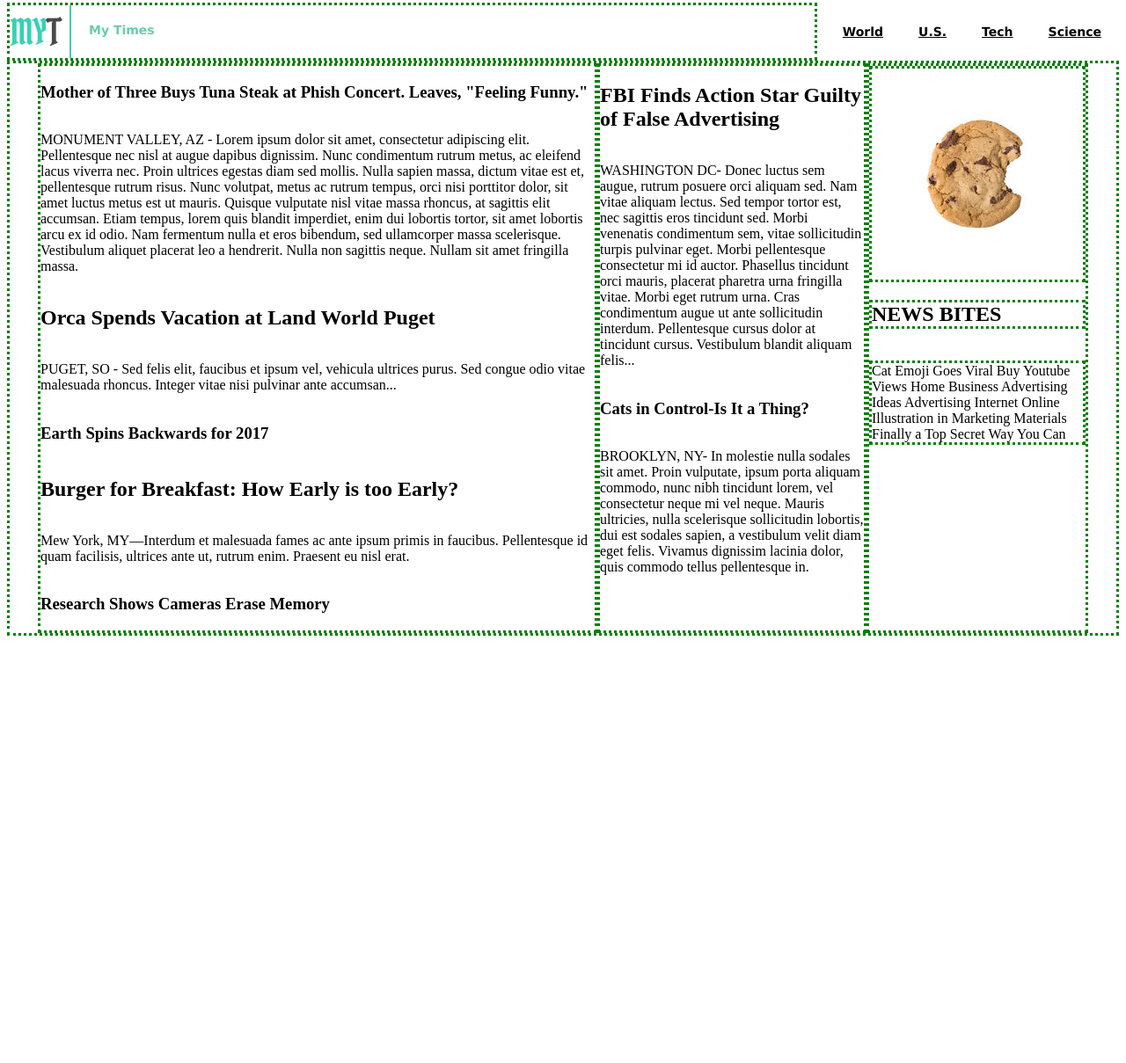
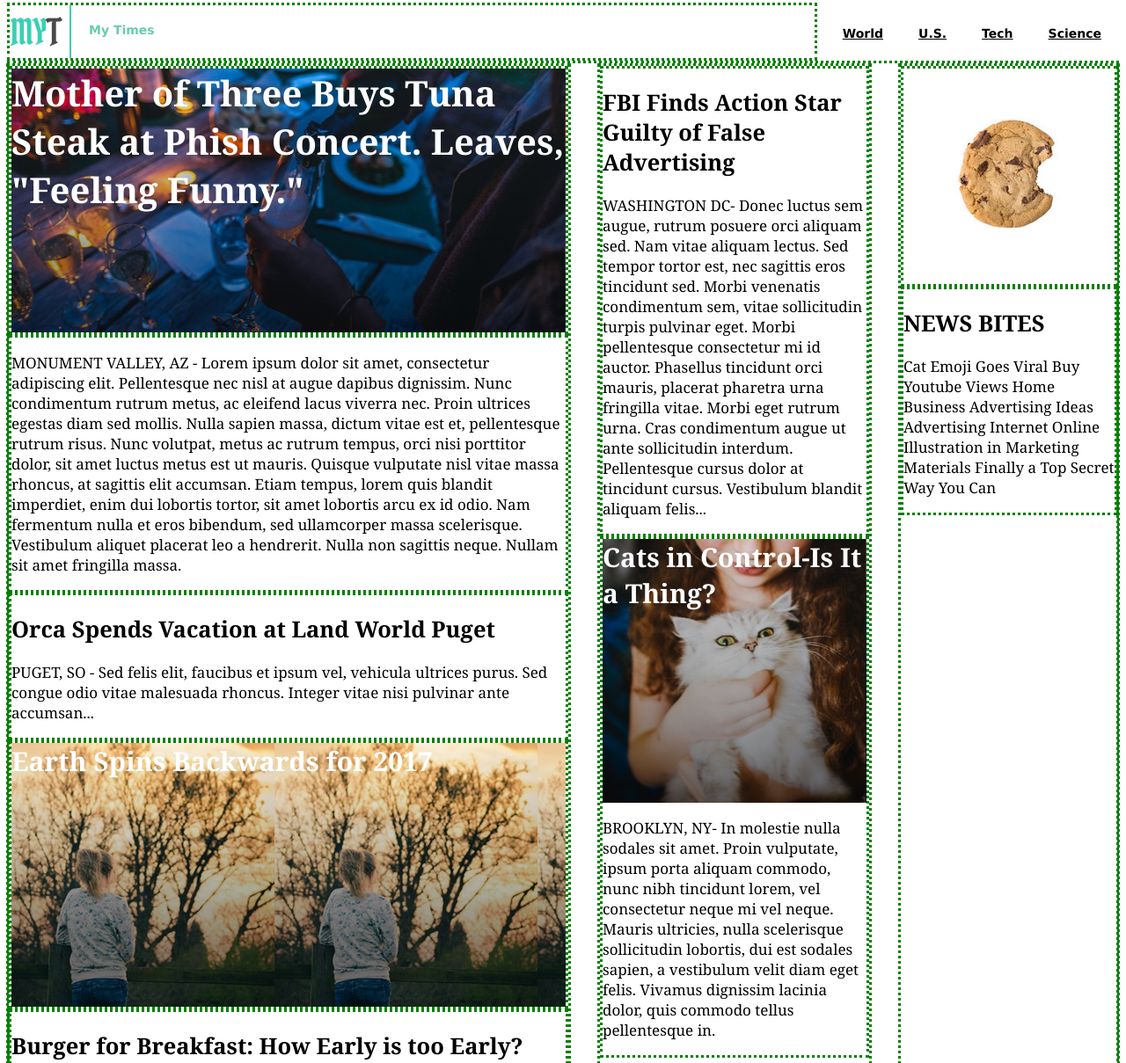
Before and after one commit to Oncosm144/MyTimes, a plain HTML site: page index.html in a window 1280 px wide. Shown: the part 5-1214 px from the top of the page at 88% size. Before the commit the page ends 800 px from the top, so only its background shows below. Drawn offline with Linux system fonts and the light colour scheme.

Commit message:
Add Images

```diff
--- a/index.html
+++ b/index.html
@@ -20,23 +20,46 @@
     </header>
     <div class="content">
       <div class="column">
-        <h3 class="large">Mother of Three Buys Tuna Steak at Phish Concert. Leaves, "Feeling Funny."</h3>
-        <p class="large">MONUMENT VALLEY, AZ - Lorem ipsum dolor sit amet, consectetur adipiscing elit. Pellentesque nec nisl at augue dapibus dignissim. Nunc condimentum rutrum metus, ac eleifend lacus viverra nec. Proin ultrices egestas diam sed mollis. Nulla sapien massa, dictum vitae est et, pellentesque rutrum risus. Nunc volutpat, metus ac rutrum tempus, orci nisi porttitor dolor, sit amet luctus metus est ut mauris. Quisque vulputate nisl vitae massa rhoncus, at sagittis elit accumsan. Etiam tempus, lorem quis blandit imperdiet, enim dui lobortis tortor, sit amet lobortis arcu ex id odio. Nam fermentum nulla et eros bibendum, sed ullamcorper massa scelerisque. Vestibulum aliquet placerat leo a hendrerit. Nulla non sagittis neque. Nullam sit amet fringilla massa.</p>
-        <h2 class="large">Orca Spends Vacation at Land World Puget</h2>
-        <p class="large">PUGET, SO - Sed felis elit, faucibus et ipsum vel, vehicula ultrices purus. Sed congue odio vitae malesuada rhoncus. Integer vitae nisi pulvinar ante accumsan...</p>
-        <h3 class="large">Earth Spins Backwards for 2017</h3>
-        <h2 class="large">Burger for Breakfast: How Early is too Early?</h2>
-        <p class="large">Mew York, MY—Interdum et malesuada fames ac ante ipsum primis in faucibus. Pellentesque id quam facilisis, ultrices ante ut, rutrum enim. Praesent eu nisl erat.</p>
-        <h3 class="large">Research Shows Cameras Erase Memory</h3></div>
+        <div class="large">
+          <h3 class="image" id="main">Mother of Three Buys Tuna Steak at Phish Concert. Leaves, "Feeling Funny."</h3>
+        </div>
+        <div class="large">
+          <p class>MONUMENT VALLEY, AZ - Lorem ipsum dolor sit amet, consectetur adipiscing elit. Pellentesque nec nisl at augue dapibus dignissim. Nunc condimentum rutrum metus, ac eleifend lacus viverra nec. Proin ultrices egestas diam sed mollis. Nulla sapien massa, dictum vitae est et, pellentesque rutrum risus. Nunc volutpat, metus ac rutrum tempus, orci nisi porttitor dolor, sit amet luctus metus est ut mauris. Quisque vulputate nisl vitae massa rhoncus, at sagittis elit accumsan. Etiam tempus, lorem quis blandit imperdiet, enim dui lobortis tortor, sit amet lobortis arcu ex id odio. Nam fermentum nulla et eros bibendum, sed ullamcorper massa scelerisque. Vestibulum aliquet placerat leo a hendrerit. Nulla non sagittis neque. Nullam sit amet fringilla massa.</p>
+        </div>
+        <div class="large">
+          <h2>Orca Spends Vacation at Land World Puget</h2>
+          <p>PUGET, SO - Sed felis elit, faucibus et ipsum vel, vehicula ultrices purus. Sed congue odio vitae malesuada rhoncus. Integer vitae nisi pulvinar ante accumsan...</p>
+        </div>
+        <div class="large">
+          <h3 class="image" id="fall">Earth Spins Backwards for 2017</h3>
+        </div>
+        <div class="large">
+          <h2>Burger for Breakfast: How Early is too Early?</h2>
+          <p>Mew York, MY—Interdum et malesuada fames ac ante ipsum primis in faucibus. Pellentesque id quam facilisis, ultrices ante ut, rutrum enim. Praesent eu nisl erat.</p>
+        </div>
+        <div class="large">
+          <h3 class="image" id="camera">Research Shows Cameras Erase Memory</h3>
+        </div>
+      </div>
       <div class="column">
-        <h2 class="medium">FBI Finds Action Star Guilty of False Advertising</h2>
-        <p class="medium">WASHINGTON DC- Donec luctus sem augue, rutrum posuere orci aliquam sed. Nam vitae aliquam lectus. Sed tempor tortor est, nec sagittis eros tincidunt sed. Morbi venenatis condimentum sem, vitae sollicitudin turpis pulvinar eget. Morbi pellentesque consectetur mi id auctor. Phasellus tincidunt orci mauris, placerat pharetra urna fringilla vitae. Morbi eget rutrum urna. Cras condimentum augue ut ante sollicitudin interdum. Pellentesque cursus dolor at tincidunt cursus. Vestibulum blandit aliquam felis...</p>
-        <h3 class="medium">Cats in Control-Is It a Thing?</h3>
-        <p class="medium">BROOKLYN, NY- In molestie nulla sodales sit amet. Proin vulputate, ipsum porta aliquam commodo, nunc nibh tincidunt lorem, vel consectetur neque mi vel neque. Mauris ultricies, nulla scelerisque sollicitudin lobortis, dui est sodales sapien, a vestibulum velit diam eget felis. Vivamus dignissim lacinia dolor, quis commodo tellus pellentesque in.</p></div>
+        <div class="medium">
+          <h2>FBI Finds Action Star Guilty of False Advertising</h2>
+          <p>WASHINGTON DC- Donec luctus sem augue, rutrum posuere orci aliquam sed. Nam vitae aliquam lectus. Sed tempor tortor est, nec sagittis eros tincidunt sed. Morbi venenatis condimentum sem, vitae sollicitudin turpis pulvinar eget. Morbi pellentesque consectetur mi id auctor. Phasellus tincidunt orci mauris, placerat pharetra urna fringilla vitae. Morbi eget rutrum urna. Cras condimentum augue ut ante sollicitudin interdum. Pellentesque cursus dolor at tincidunt cursus. Vestibulum blandit aliquam felis...</p>
+        </div>
+        <div class="medium">
+          <h3 class="image" id="cat">Cats in Control-Is It a Thing?</h3>
+          <p>BROOKLYN, NY- In molestie nulla sodales sit amet. Proin vulputate, ipsum porta aliquam commodo, nunc nibh tincidunt lorem, vel consectetur neque mi vel neque. Mauris ultricies, nulla scelerisque sollicitudin lobortis, dui est sodales sapien, a vestibulum velit diam eget felis. Vivamus dignissim lacinia dolor, quis commodo tellus pellentesque in.</p>
+        </div>
+      </div>
       <div class="column">
-        <img class="small" src="./resources/images/cookie.png" />
-        <h2 class="small">NEWS BITES</h2>
-        <p class="small">Cat Emoji Goes Viral Buy Youtube Views Home Business Advertising Ideas Advertising  Internet Online Illustration in Marketing Materials Finally a Top Secret Way You Can</p></div>
+        <div class="small">
+          <img src="./resources/images/cookie.png" />
+        </div>
+        <div class="small">
+          <h2>NEWS BITES</h2>
+          <p>Cat Emoji Goes Viral Buy Youtube Views Home Business Advertising Ideas Advertising  Internet Online Illustration in Marketing Materials Finally a Top Secret Way You Can</p>
+        </div>
+      </div>
     </div>
 
   </body>
--- a/resources/css/style.css
+++ b/resources/css/style.css
@@ -1,3 +1,18 @@
+body {
+  font-family: Georgia;
+  font-size: 17px;
+  color: black;
+}
+
+div .image {
+  display: flex;
+  font-weight: bold;
+  font-size: 30px;
+  color: white;
+  margin: 0 auto;
+  height: 300px;
+}
+
 header {
   display: flex;
   align-items: center;
@@ -41,6 +56,7 @@ a {
 .column {
   display: inline-flex;
   flex-flow: column wrap;
+  margin: 0px 15px;
 }
 
 .column .large {
@@ -54,6 +70,23 @@ a {
 .column .small {
   width: 240px;
 }
+
+#main {
+  background: url(../images/champagne.png);
+  font-size: 40px;
+}
+
+#fall {
+  background: url(../images/fall.png)
+}
+
+#camera {
+  background: url(../images/camera.png)
+}
+
+#cat {
+  background: url(../images/cat.png)
+}
 div, .small{
   border: 3px dotted green;
 }
```
